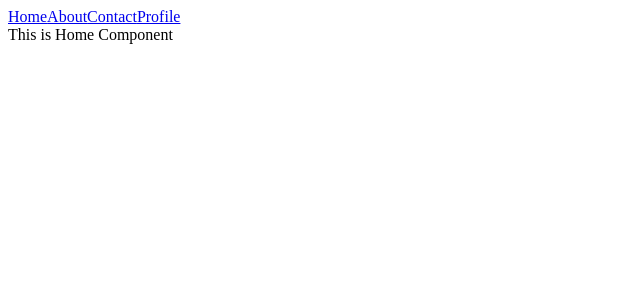
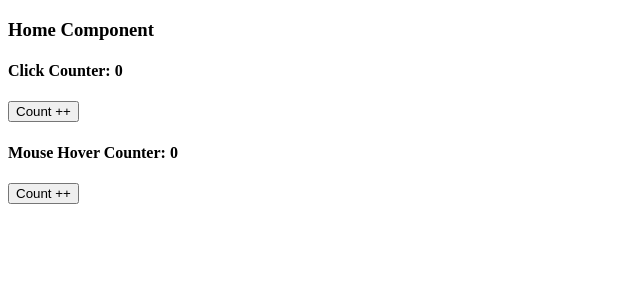
Before and after one commit to ritesh31/complete_react_tutorial, a React app: page / in a window 1280 px wide. Shown: the top 300 px of the page, without its empty margins (0-640 px from the left). Built offline with nearby package versions, Linux system fonts and the light colour scheme.

Commit message:
All about React Higher Order Component (HOC).

```diff
--- a/src/App.js
+++ b/src/App.js
@@ -1,46 +1,15 @@
 import React from "react";
-import { Routes, Route, Link, useParams } from "react-router-dom";
-
-const Home = () => {
-  return <div>This is Home Component</div>;
-};
-
-const About = () => {
-  return <div>This is About Component</div>;
-};
-
-const Contact = () => {
-  return <div>This is Contact Component</div>;
-};
-
-const Profile = () => {
-  const { userName } = useParams();
-  return <div>This is Profile:{userName}</div>;
-};
+import ClickCounter from "./ClickCounter";
+import MouseHoverCounter from "./MouseHoverCounter";
 
 const App = () => {
   return (
     <>
+      <h3>Home Component</h3>
       <div>
-        <Link to="/" className="mr-3">
-          Home
-        </Link>
-        <Link to="/about" className="mr-3">
-          About
-        </Link>
-        <Link to="/contact" className="mr-3">
-          Contact
-        </Link>
-        <Link to="/profile/ritesh" className="mr-3">
-          Profile
-        </Link>
+        <ClickCounter />
+        <MouseHoverCounter />
       </div>
-      <Routes>
-        <Route path="/" element={<Home />}></Route>
-        <Route path="/about" element={<About />}></Route>
-        <Route path="/contact" element={<Contact />}></Route>
-        <Route path="/profile/:userName" element={<Profile />}></Route>
-      </Routes>
     </>
   );
 };
--- /dev/null
+++ b/src/ClickCounter.js
@@ -0,0 +1,13 @@
+import React, { useState } from "react";
+import withCounter from "./withCounter";
+
+function ClickCounter({ count, increment }) {
+  return (
+    <div>
+      <h4>Click Counter: {count}</h4>
+      <button onClick={increment}>Count ++</button>
+    </div>
+  );
+}
+
+export default withCounter(ClickCounter);
--- /dev/null
+++ b/src/MouseHoverCounter.js
@@ -0,0 +1,13 @@
+import React, { useState } from "react";
+import withCounter from "./withCounter";
+
+function MouseHoverCounter({ count, increment }) {
+  return (
+    <div>
+      <h4>Mouse Hover Counter: {count}</h4>
+      <button onMouseOver={increment}>Count ++</button>
+    </div>
+  );
+}
+
+export default withCounter(MouseHoverCounter);
--- /dev/null
+++ b/src/withCounter.js
@@ -0,0 +1,20 @@
+import React, { useState } from "react";
+
+const withCounter = (OriginalComponent) => {
+  const NewComponent = () => {
+    // Perform some logic on original component
+    const [count, setCount] = useState(0);
+
+    const incrementCount = () => {
+      setCount((prevCount) => prevCount + 1);
+    };
+    return (
+      <div>
+        <OriginalComponent increment={incrementCount } count={count} />
+      </div>
+    );
+  };
+  return NewComponent;
+};
+
+export default withCounter;
```
Also changed, not shown: src/HOC.js (added, +11 -0 lines).
